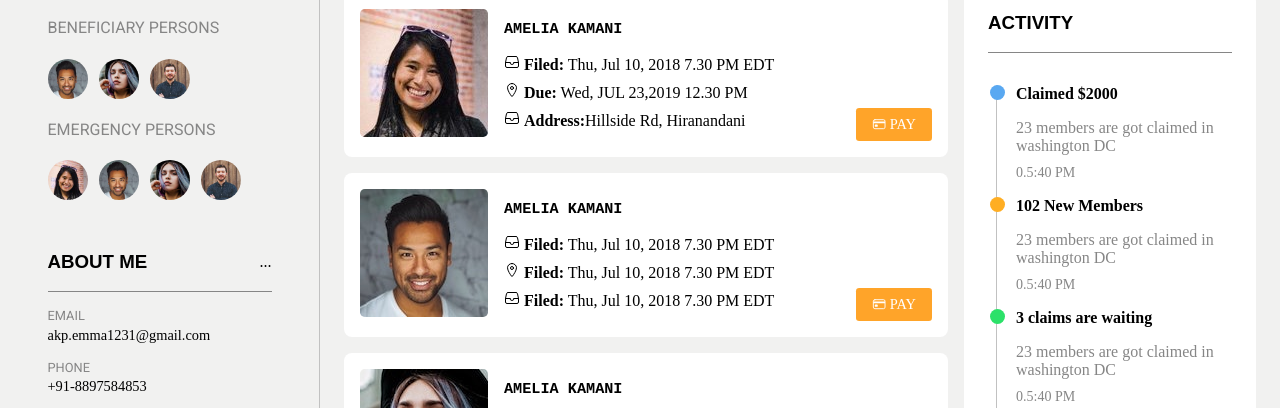
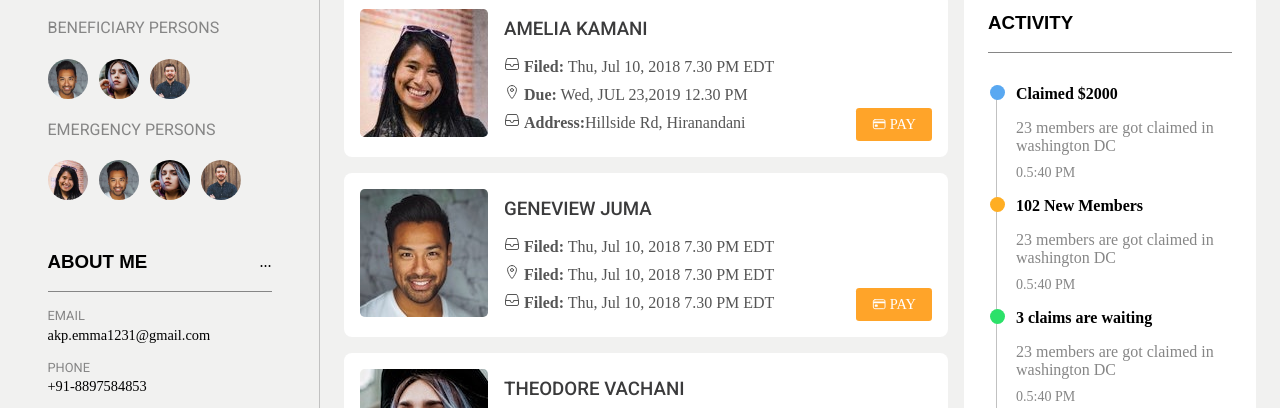
Before and after one commit to darshan-softrefine/course1-test, a plain HTML site: page index.html in a window 1280 px wide. Shown: the part 536-944 px from the top of the page. Drawn offline with nearby package versions, Linux system fonts and the light colour scheme.

Commit message:
some design improvements

```diff
--- a/index.html
+++ b/index.html
@@ -265,7 +265,7 @@
                             </div>
 
                             <div class="mslt-right">
-                                <h3 class="mslt-right-txt">Amelia Kamani</h3>
+                                <h3 class="mslt-right-txt">Geneview Juma</h3>
                                 <ul class="mslt-attribute">
                                     <li>
                                         <ion-icon name="file-tray-outline"></ion-icon>
@@ -294,7 +294,7 @@
                             </div>
 
                             <div class="mslt-right">
-                                <h3 class="mslt-right-txt">Amelia Kamani</h3>
+                                <h3 class="mslt-right-txt">Theodore Vachani</h3>
                                 <ul class="mslt-attribute">
                                     <li>
                                         <ion-icon name="file-tray-outline"></ion-icon>
--- a/style.css
+++ b/style.css
@@ -129,6 +129,7 @@ body {
     display: flex;
     flex-direction: column;
     gap: 0.5rem;
+    color: #555;
 }
 
 .main-area-second-left {
@@ -158,7 +159,9 @@ body {
 .mslt-right-txt {
     margin: 0;
     text-transform: uppercase;
-    font-family: monospace;
+    font-family: 'Roboto';
+    color: #3b3b3c;
+    font-weight: 500;
 }
 
 .main-area-second-right {
```
